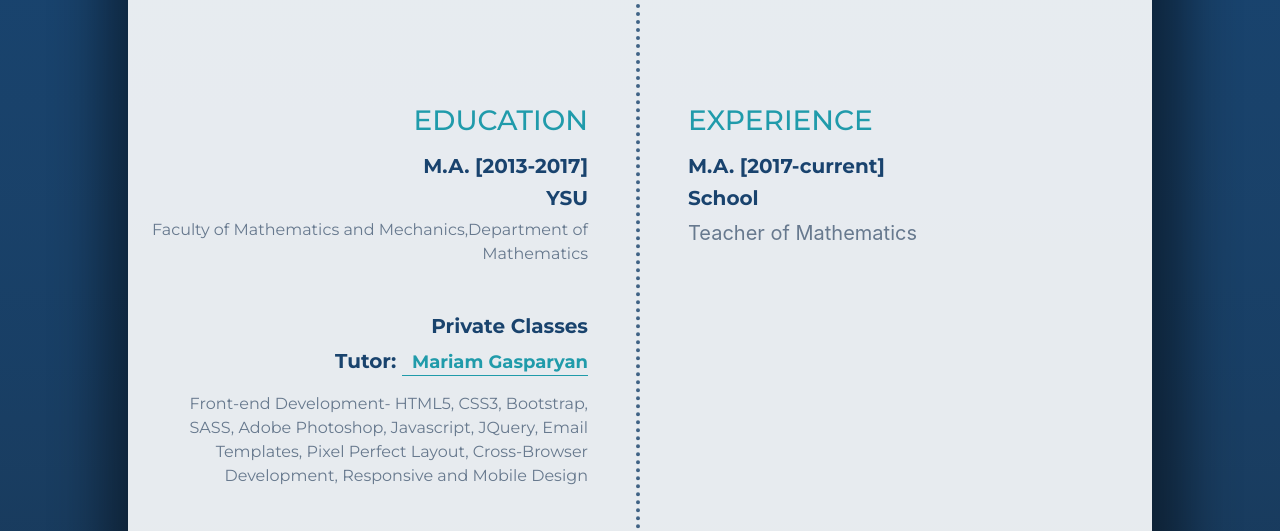
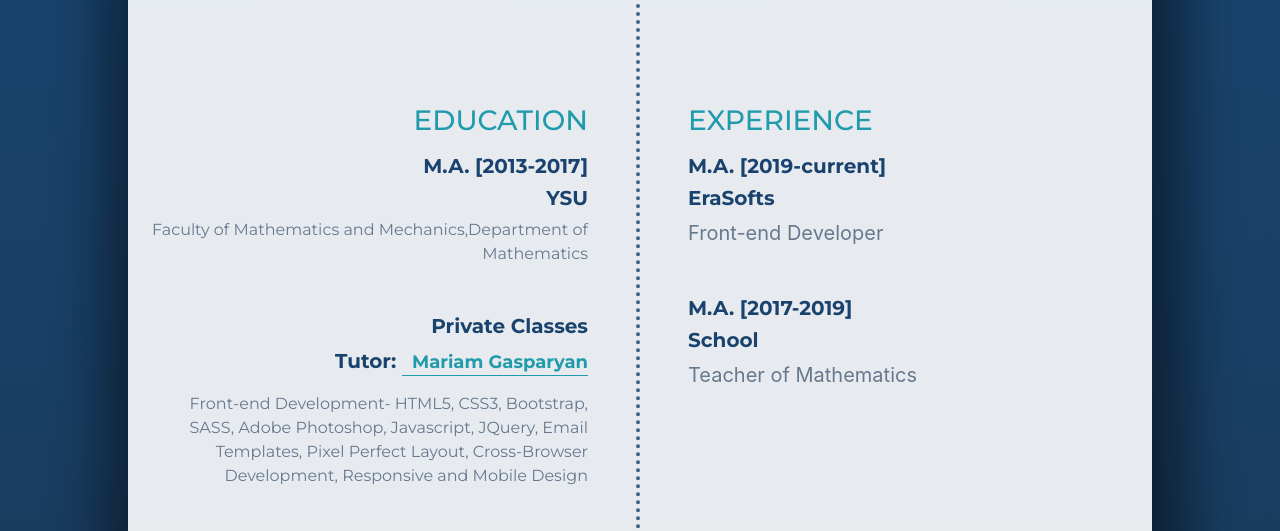
Before and after one commit to anyakosyan/anyakosyan.github.io, a plain HTML site: page index.html in a window 1280 px wide. Shown: the part 244-775 px from the top of the page. Drawn offline with Linux system fonts and the light colour scheme.

Commit message:
Update index.html

```diff
--- a/index.html
+++ b/index.html
@@ -93,8 +93,13 @@
             <section class="section-experience">
                 <h3 class="text-uppercase text-left font-28 title-experience appear-from-right mb-3">experience</h3>
                 <div class="mb-5 wrapp-left-section mb-5">
+                     <h4 class="experience-year font-20">
+                        M.A. [2019-current]
+                    </h4>
+                    <h5 class="ysu text-left">EraSofts</h5>
+                    <p class="faculty text-left font-20 mb-5">Front-end Developer</p>
                     <h4 class="experience-year font-20">
-                        M.A. [2017-current]
+                        M.A. [2017-2019]
                     </h4>
                     <h5 class="ysu text-left">School</h5>
                     <p class="faculty text-left font-20 mb-5">Teacher of Mathematics </p>
```
